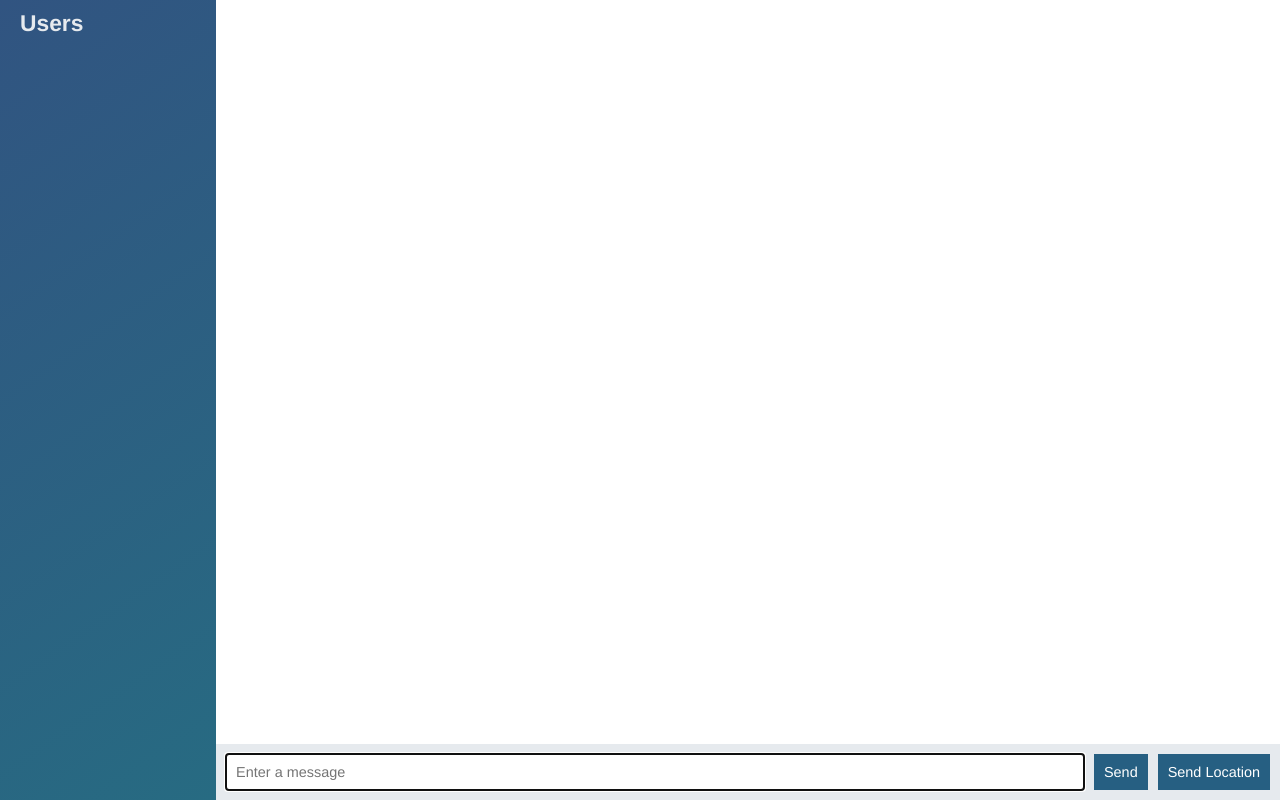
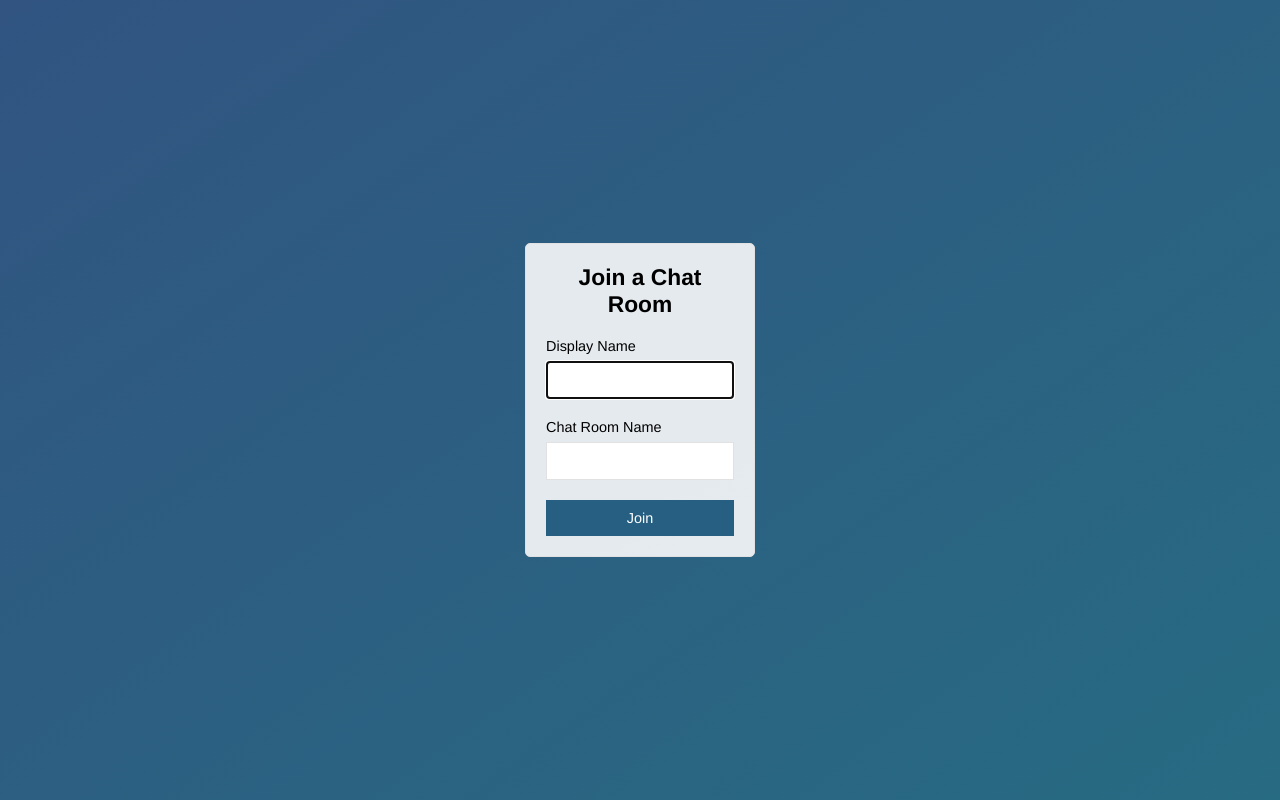
Before and after one commit to aaronmassey45/Chat-Application, a website: page client/index.html in a window 1280 px wide. Drawn offline with nearby package versions, Linux system fonts and the light colour scheme; no server answers.

Commit message:
Added join page that submits to chat.html

```diff
--- a/client/index.html
+++ b/client/index.html
@@ -4,58 +4,27 @@
   <meta charset="UTF-8">
   <meta name="viewport" content="width=device-width, initial-scale=1.0">
   <meta http-equiv="X-UA-Compatible" content="ie=edge">
-  <title>Node Chat App</title>
+  <title>Join | Chat App</title>
   <link rel="stylesheet" href="/css/main.css">
 </head>
-<body class="chat">
-  <div class="chat__sidebar">
-    <h3>Users</h3>
-    <div id="users"></div>
+<body class="centered-form">
+  <div class="centered-form__form">
+    <form action="/chat.html">
+      <div class="form-field">
+        <h3>Join a Chat Room</h3>
+      </div>
+      <div class="form-field">
+        <label>Display Name</label>
+        <input type="text" name="name" autofocus/>
+      </div>
+      <div class="form-field">
+        <label>Chat Room Name</label>
+        <input type="text" name="room" />
+      </div>
+      <div class="form-field">
+        <button>Join</button>
+      </div>
+    </form>
   </div>
-
-  <div class="chat__main">
-    <ol id="messages" class="chat__messages"></ol>
-
-    <div class="chat__footer">
-      <form id="message-form">
-        <input type="text" name="message" placeholder="Enter a message" autofocus autocomplete="off"/>
-        <button type="submit">Send</button>
-      </form>
-
-      <button id="send-location">Send Location</button>
-    </div>
-  </div>
-
-  <script type="text/template" id="message-template">
-    <li class="message">
-      <div class="message__title">
-        <h4>{{from}}</h4>
-        <span>{{createdAt}}</span>
-      </div>
-      <div class="message__body">
-        <p>{{text}}</p>
-      </div>
-    </li>
-  </script>
-
-  <script type="text/template" id="locationMessage-template">
-    <li class="message">
-      <div class="message__title">
-        <h4>{{from}}</h4>
-        <span>{{createdAt}}</span>
-      </div>
-      <div class="message__body">
-        <p>
-          <a href="{{url}}" target="_blank">My current location</a>
-        </p>
-      </div>
-    </li>
-  </script>
-
-  <script src="/socket.io/socket.io.js"></script>
-  <script src="https://cdnjs.cloudflare.com/ajax/libs/jquery/3.2.1/jquery.min.js" charset="utf-8"></script>
-  <script src="/js/libs/moment.js" charset="utf-8"></script>
-  <script src="https://cdnjs.cloudflare.com/ajax/libs/mustache.js/2.3.0/mustache.min.js" charset="utf-8"></script>
-  <script src="/js/index.js"></script>
 </body>
 </html>
```
Also changed, not shown: client/chat.html (added, +61 -0 lines), client/js/chat.js (renamed from client/js/index.js).
